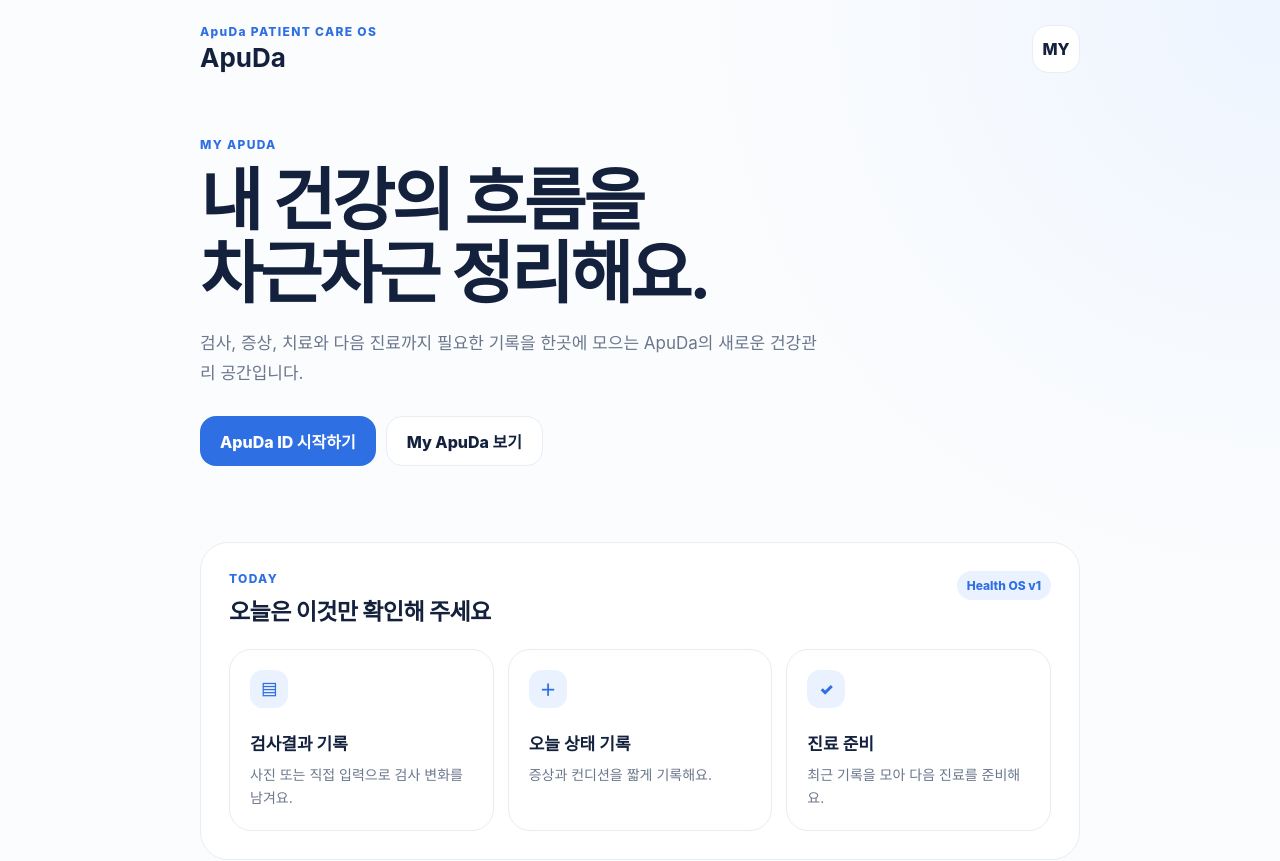
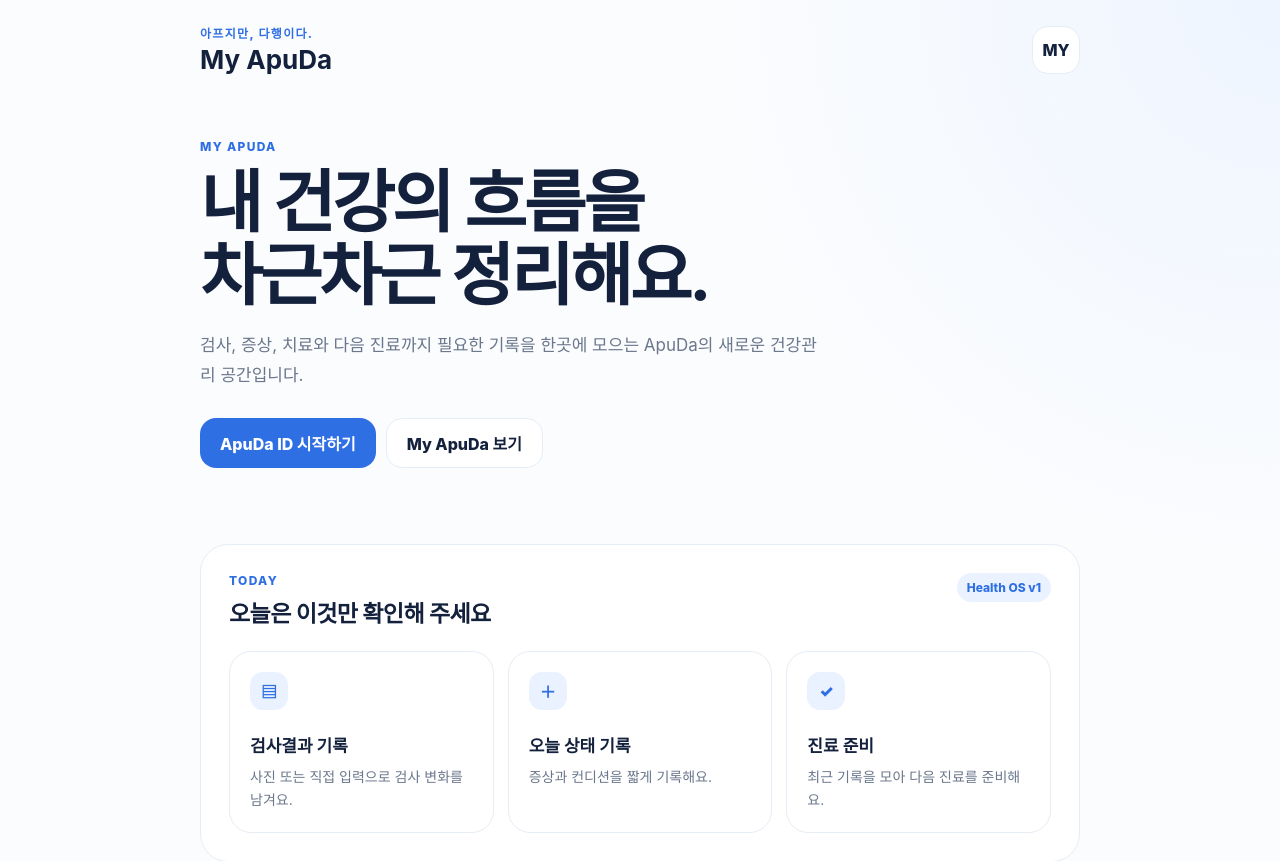
Before and after one commit to Mespital/ApuDa, a Next.js app in the folder platform/: page / in a window 1280 px wide. Shown: the top 861 px of the page. Built offline with nearby package versions, Linux system fonts and the light colour scheme; no server answers.

Commit message:
feat(brand): align landing page with My ApuDa

```diff
--- a/platform/app/page.tsx
+++ b/platform/app/page.tsx
@@ -11,8 +11,8 @@
     <main className="shell">
       <header className="topbar">
         <div>
-          <p className="eyebrow">ApuDa PATIENT CARE OS</p>
-          <h1>ApuDa</h1>
+          <p className="eyebrow">아프지만, 다행이다.</p>
+          <h1>My ApuDa</h1>
         </div>
         <Link className="profileButton linkButton" href="/login" aria-label="ApuDa ID">
           MY
```
